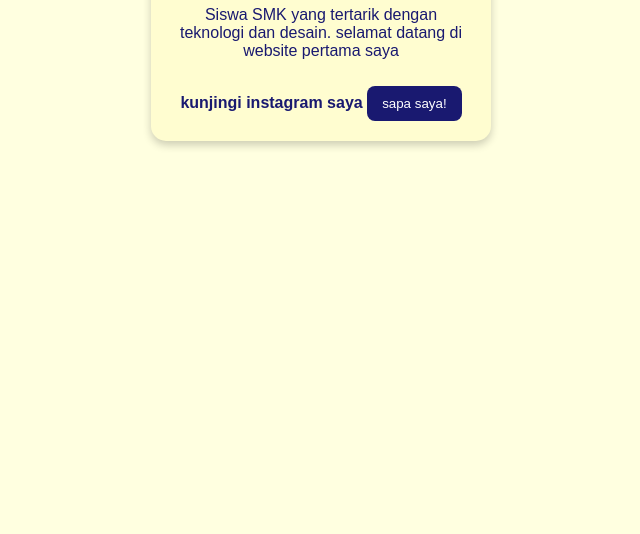
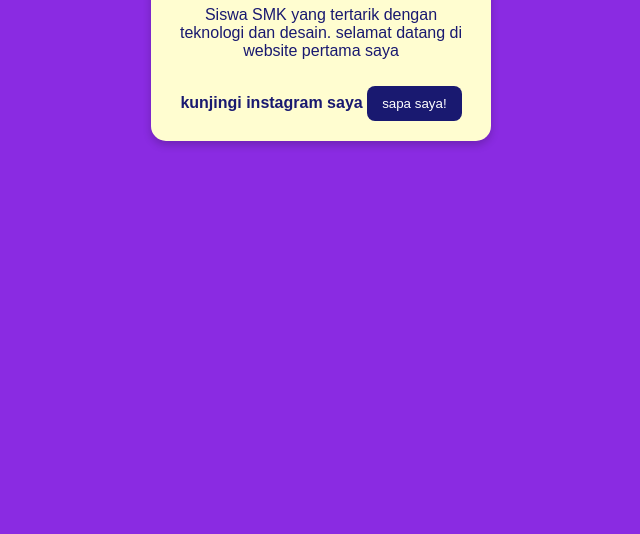
Before and after one commit to 3syke/Syke, a plain HTML site: page index.html in a window 1280 px wide. Shown: the part 266-800 px from the top of the page, without its empty margins (319-959 px from the left). Drawn offline with Linux system fonts and the light colour scheme.

Commit message:
Change background color to #8A2BE2

```diff
--- a/style.css
+++ b/style.css
@@ -1,5 +1,5 @@
 body {
-  background-color: #FFFFE0;
+  background-color: #8A2BE2;
   font-family: Arial, sans-serif;
   color: #191970;
 }
```
